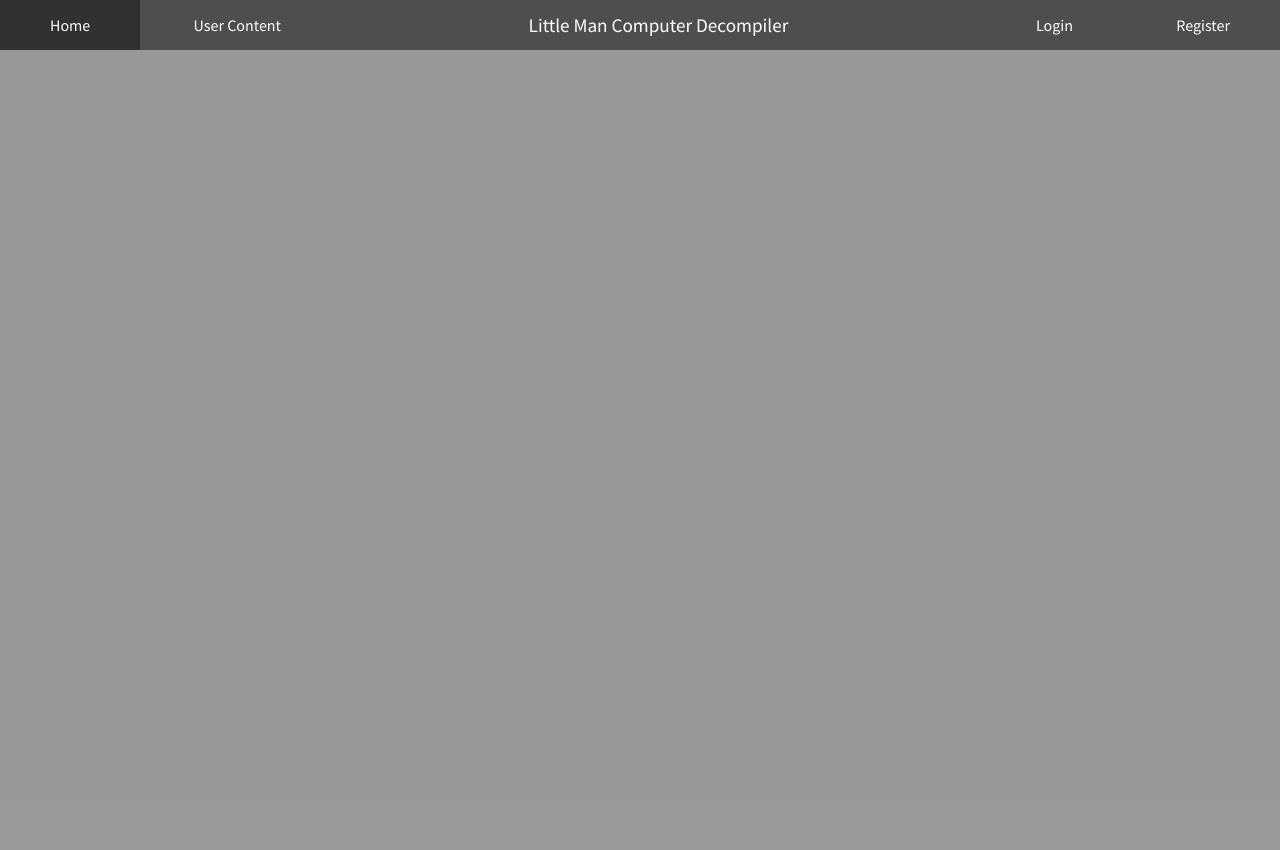
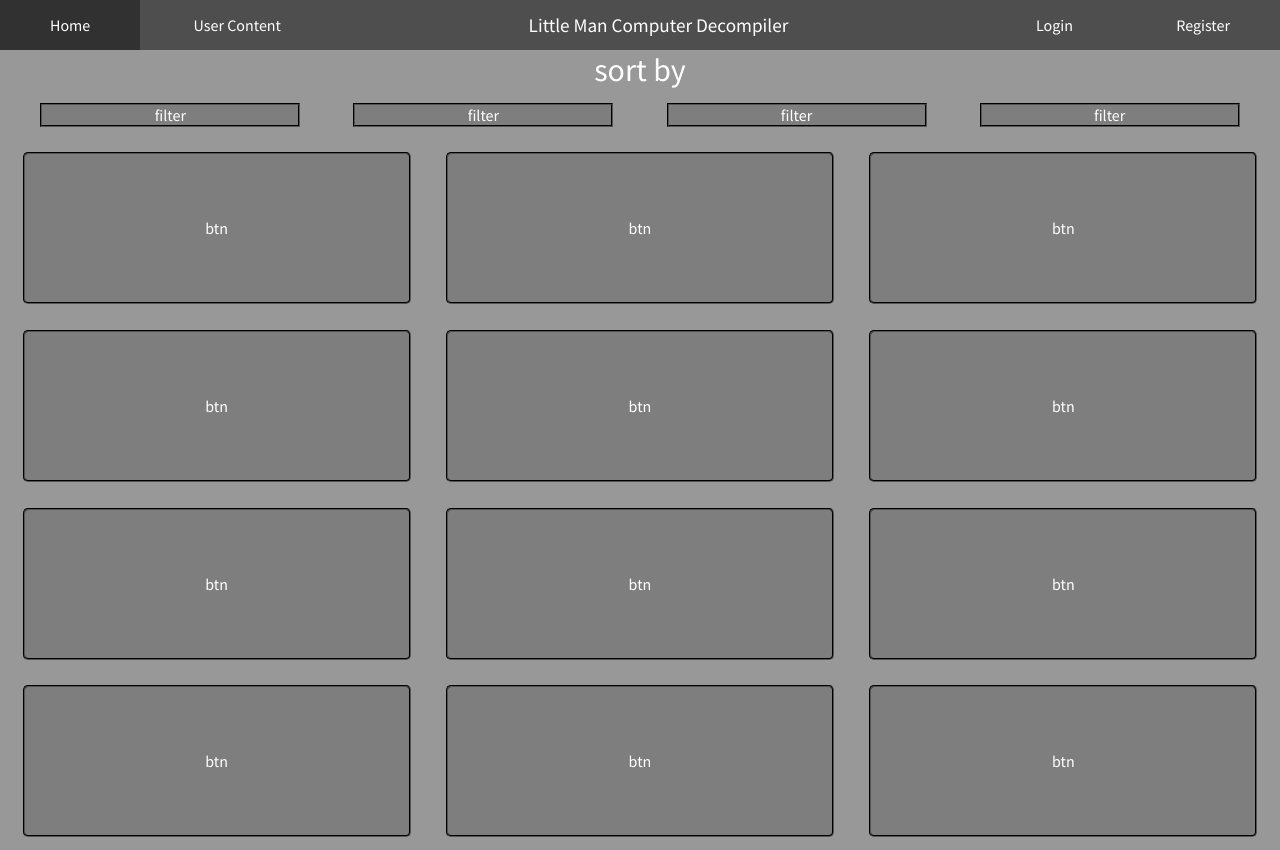
Before and after one commit to Wyliemaster/College-NEA, a PHP site: page /user_content/ in a window 1280 px wide. Before the commit the page ends 50 px from the top, so only its background shows below. Run offline with PHP 8.4, Linux system fonts and the light colour scheme; some web fonts are replaced.

Commit message:
user page

```diff
--- /dev/null
+++ b/frontend/css/user.css
@@ -0,0 +1,68 @@
+body
+{
+    color:white;
+}
+
+.user-filters
+{
+    display: flex;
+    flex-direction: row;
+    justify-content: space-evenly;
+    flex-wrap: wrap;
+}
+
+.user-content-container
+{
+    display: flex;
+    flex-direction: row;
+    flex-wrap: wrap;
+    justify-content: space-evenly;
+}
+
+.user-filter-btn
+{
+    text-align: center;
+
+    min-width: 20%;
+    max-width: 20%;
+
+    margin: 1%;
+
+    display: block;
+    background-color: rgb(127, 126, 126);
+
+    border: 2px groove black;
+
+    transition: all 0.5s;
+}
+
+.user-content-btn
+{
+    text-align: center;
+
+    min-width: 30%;
+    max-width: 30%;
+
+    margin: 1%;
+
+    display: block;
+    padding: 5% 0;
+    background-color: rgb(127, 126, 126);
+
+    border: 2px groove black;
+    border-radius: 5px;
+
+    transition: all 0.5s;
+
+}
+
+.user-content-btn:hover, .user-filter-btn:hover
+{
+    transform: scale(1.05);
+    background-color: rgb(62, 61, 61);
+}
+
+.user-filter-title{
+    text-align: center;
+    font-size: xx-large;
+}
--- a/user_content/index.php
+++ b/user_content/index.php
@@ -10,7 +10,7 @@
     <title>Home</title>
 
     <link rel="stylesheet" href="../frontend/css/main.css">
-    <link rel="stylesheet" href="../frontend/css/home.css">
+    <link rel="stylesheet" href="../frontend/css/user.css">
     <script src="../frontend/scripts/main.js"></script>
     <script src="../frontend/scripts/prefab.js"></script>
     <script src="../frontend/scripts/helpers.js"></script>
@@ -18,7 +18,7 @@
 
 </head>
 
-<body>
+<body style="overflow-y: auto">
     <div class="global-navbar">
         <div>
             <a href="../" class="global-navbar-item">Home</a>
@@ -48,6 +48,28 @@
     </div>
 
 
+    <label class="user-filter-title">sort by</label>
+    <div class="user-filters">
+        <div class="user-filter-btn">filter</div>
+        <div class="user-filter-btn">filter</div>
+        <div class="user-filter-btn">filter</div>
+        <div class="user-filter-btn">filter</div>
+    </div>
+
+    <div class="user-content-container">
+        <div class="user-content-btn">btn</div>
+        <div class="user-content-btn">btn</div>
+        <div class="user-content-btn">btn</div>
+        <div class="user-content-btn">btn</div>
+        <div class="user-content-btn">btn</div>
+        <div class="user-content-btn">btn</div>
+        <div class="user-content-btn">btn</div>
+        <div class="user-content-btn">btn</div>
+        <div class="user-content-btn">btn</div>
+        <div class="user-content-btn">btn</div>
+        <div class="user-content-btn">btn</div>
+        <div class="user-content-btn">btn</div>
+    </div>
     <script>
         load_main_page_prefabs()
     </script>
```
Also changed, not shown: index.php (+4 -4 lines).
